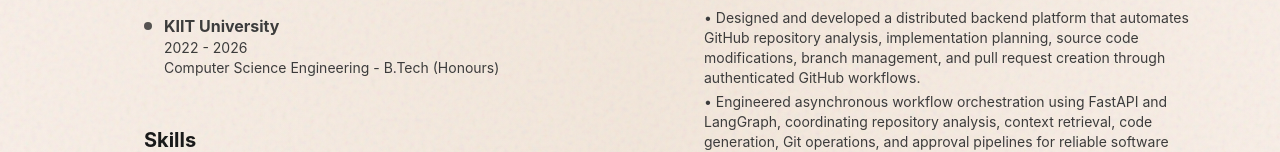
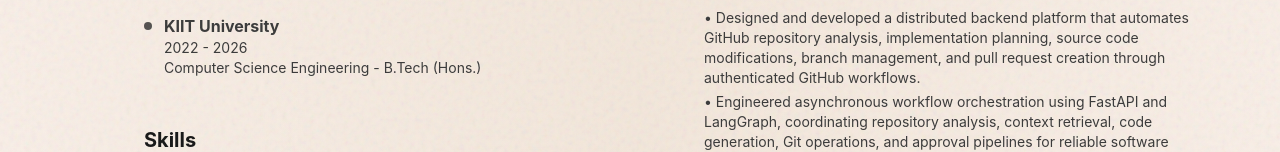
Before and after one commit to shaurya-afk/shaurya-portfolio, a Next.js app: page / in a window 1280 px wide. Shown: the part 2630-2782 px from the top of the page. Built offline with nearby package versions, Linux system fonts and the light colour scheme.

Commit message:
updated resume

```diff
--- a/src/components/home/page.tsx
+++ b/src/components/home/page.tsx
@@ -111,7 +111,7 @@ export function HomePage() {
                                 WebkitFontSmoothing: 'antialiased',
                                 MozOsxFontSmoothing: 'grayscale'
                             }}>
-                            <span className="font-medium">KIIT University</span> • B.Tech (Honours) CSE • 2026
+                            <span className="font-medium">KIIT University</span> • B.Tech CSE (Hons.) • 2026
                         </p>
                     </div>
                 </div>
--- a/src/components/resume/page.tsx
+++ b/src/components/resume/page.tsx
@@ -201,7 +201,7 @@ export function ResumePage() {
                         className="text-xs sm:text-sm"
                         style={{ color: "#3C3C3C" }}
                       >
-                        Computer Science Engineering - B.Tech (Honours)
+                        Computer Science Engineering - B.Tech (Hons.)
                       </p>
                     </div>
                   </div>
```
Also changed, not shown: 1 other file (tests, documents, lock files or other folders).
